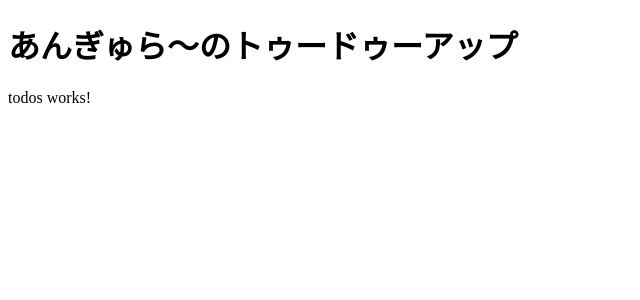
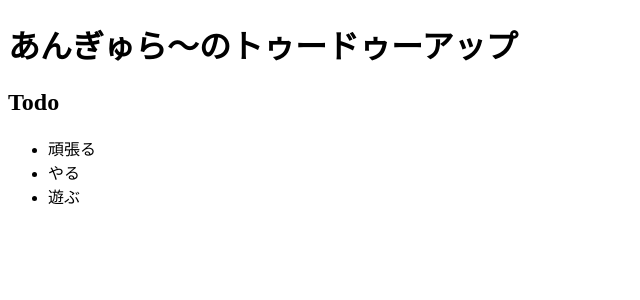
Before and after one commit to hirosehy/todoAppAngular, an Angular app: page / in a window 1280 px wide. Shown: the top 300 px of the page, without its empty margins (0-640 px from the left). Built offline with nearby package versions, Linux system fonts and the light colour scheme.

Commit message:
update: TODOリスト表示

```diff
--- a/src/app/todos/todos.component.html
+++ b/src/app/todos/todos.component.html
@@ -1 +1,6 @@
-<p>todos works!</p>
+<h2>Todo</h2>
+<ul>
+  <li *ngFor="let todo of todos">
+    {{ todo.content }}
+  </li>
+</ul>
--- a/src/app/todos/todos.component.ts
+++ b/src/app/todos/todos.component.ts
@@ -1,4 +1,5 @@
 import { Component, OnInit } from '@angular/core';
+import { TODOS } from '../mock-todos'
 
 @Component({
   selector: 'app-todos',
@@ -7,6 +8,8 @@ import { Component, OnInit } from '@angular/core';
 })
 export class TodosComponent implements OnInit {
 
+  todos = TODOS
+
   constructor() { }
 
   ngOnInit() {
```
